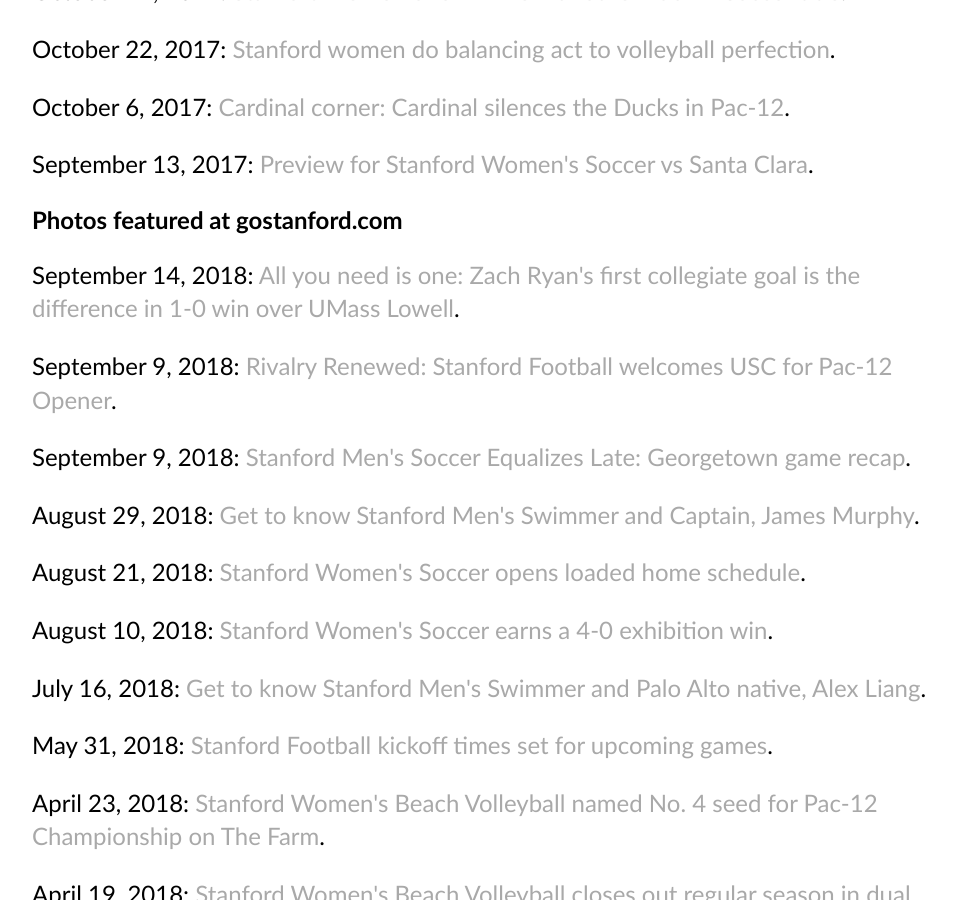
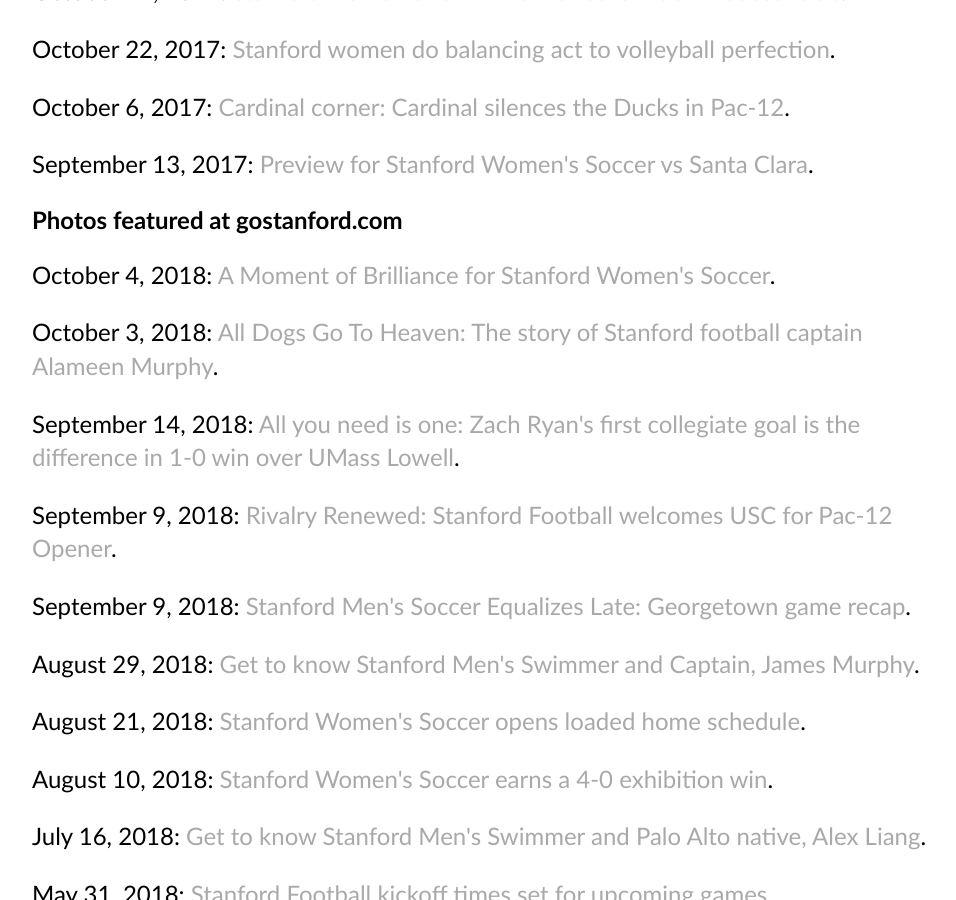
Before and after one commit to echang17/echang17.github.io, a Jekyll site: the page built from links/index.html, in a window 1280 px wide and 900 px high, scrolled down 715 px. Shown: the whole window, without its empty margins (160-1116 px from the left). Built offline with Jekyll 4.4.1, drawn with Linux system fonts in a browser that asks for light colours.

Commit message:
Update index.html

```diff
--- a/links/index.html
+++ b/links/index.html
@@ -18,6 +18,8 @@
     <p>September 13, 2017: <a href="https://www.paloaltoonline.com/news/2017/09/13/cardinal-broncos-ready-to-rock-stevens-stadium-sunday">Preview for Stanford Women's Soccer vs Santa Clara</a>.</p>
   <p></p>
   <h2>Photos featured at gostanford.com</h2>
+    <p>October 4, 2018: <a href="https://gostanford.com/news/2018/10/4/womens-soccer-amoment-of-brilliance.aspx">A Moment of Brilliance for Stanford Women's Soccer</a>.</p>
+    <p>October 3, 2018: <a href="https://stanford_ftp.sidearmsports.com/Feature/AlameenMurphyFeature/">All Dogs Go To Heaven: The story of Stanford football captain Alameen Murphy</a>.</p>
     <p>September 14, 2018: <a href="https://gostanford.com/news/2018/9/15/mens-soccer-all-you-need-is-one.aspx?path=msoc">All you need is one: Zach Ryan's first collegiate goal is the difference in 1-0 win over UMass Lowell</a>.</p>
     <p>September 9, 2018: <a href="https://gostanford.com/news/2018/9/3/football-rivalry-renewed.aspx">Rivalry Renewed: Stanford Football welcomes USC for Pac-12 Opener</a>.</p>
     <p>September 9, 2018: <a href="https://gostanford.com/news/2018/9/3/mens-soccer-cardinal-equalizes-late.aspx">Stanford Men's Soccer Equalizes Late: Georgetown game recap</a>.</p>
```
